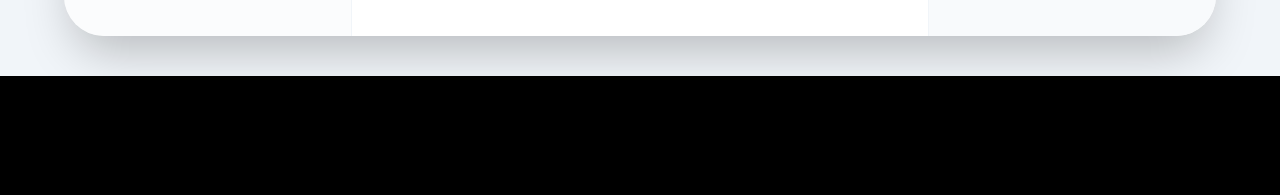
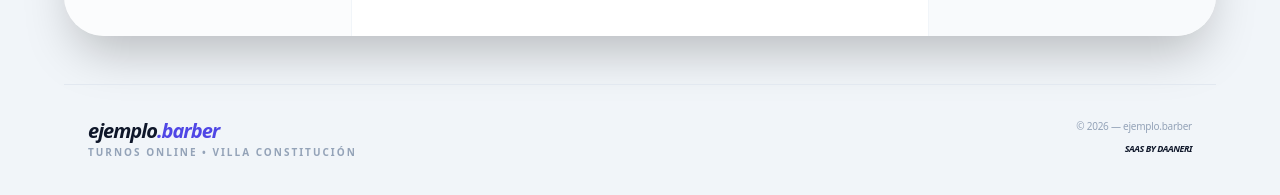
Before and after one commit to Daaneri/ejemplobarber, a React (Vite) app: page / in a window 1280 px wide. Shown: the part 855-1050 px from the top of the page. Before the commit the page ends 931 px from the top, so only its background shows below. Built offline with nearby package versions, Linux system fonts and the light colour scheme; no server answers; the database is empty; the HTML template or start-up script is replaced by a standard one.

Commit message:
Agregado footer y ajustes de diseño

```diff
--- a/src/components/Turnero.jsx
+++ b/src/components/Turnero.jsx
@@ -234,7 +234,7 @@ export default function Turnero() {
                   width="100%"
                   height="100%"
                   style={{ border: 0 }}
-                  src="https://www.google.com/maps/embed?pb=!1m18!1m12!1m3!1d3330.4192661853483!2d-60.33158962431102!3d-33.34710187342939!2m3!1f0!2f0!3f0!3m2!1i1024!2i768!4f13.1!3m3!1m2!1s0x95b76c6d1d369a05%3A0x7d6f5f3e3e3e3e3e!2sVilla%20Constituci%C3%B3n%2C%20Santa%20Fe!5e0!3m2!1ses-419!2sar!4v1715180000000!5m2!1ses-419!2sar"
+                  src="https://www.google.com/maps/embed?pb=!1m18!1m12!1m3!1d3330.449764835691!2d-60.33446!3d-33.2269!2m3!1f0!2f0!3f0!3m2!1i1024!2i768!4f13.1!3m3!1m2!1s0x0%3A0x0!2zMzPCsDEzJzM2LjgiUyA2MMKwMjAnMDQuMSJX!5e0!3m2!1ses-419!2sar!4v1715000000000!5m2!1ses-419!2sar"
                   allowFullScreen=""
                   loading="lazy"
                   className="grayscale group-hover:grayscale-0 transition-all duration-500"
@@ -266,6 +266,31 @@ export default function Turnero() {
             </div>
           </div>
         </div>
+
+        {/* FOOTER REINTEGRADO */}
+        <footer className="mt-12 pb-8 border-t border-slate-200 pt-8 flex flex-col md:flex-row justify-between items-center gap-4 px-6 text-center md:text-left">
+          <div>
+            <h4 className="text-xl font-black text-slate-900 lowercase italic tracking-tighter">
+              ejemplo<span className="text-indigo-600">.barber</span>
+            </h4>
+            <p className="text-[10px] text-slate-400 font-bold uppercase tracking-[0.2em]">
+              Turnos Online • Villa Constitución
+            </p>
+          </div>
+          <div className="text-center md:text-right">
+            <p className="text-[10px] text-slate-400 font-medium tracking-tight">
+              © 2026 — ejemplo.barber
+            </p>
+            <a
+              href="https://github.com/Daaneri"
+              target="_blank"
+              rel="noreferrer"
+              className="text-[9px] text-slate-900 font-black uppercase tracking-tighter mt-1 italic hover:text-indigo-600 transition-colors inline-block"
+            >
+              SaaS by Daaneri
+            </a>
+          </div>
+        </footer>
       </div>
     </div>
   );
```
